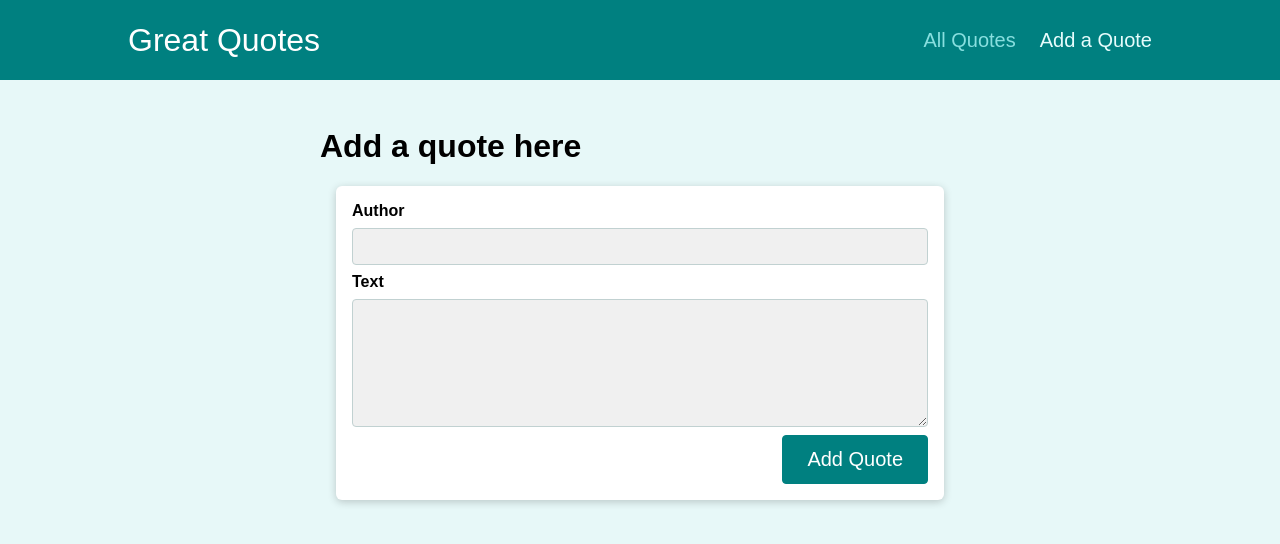
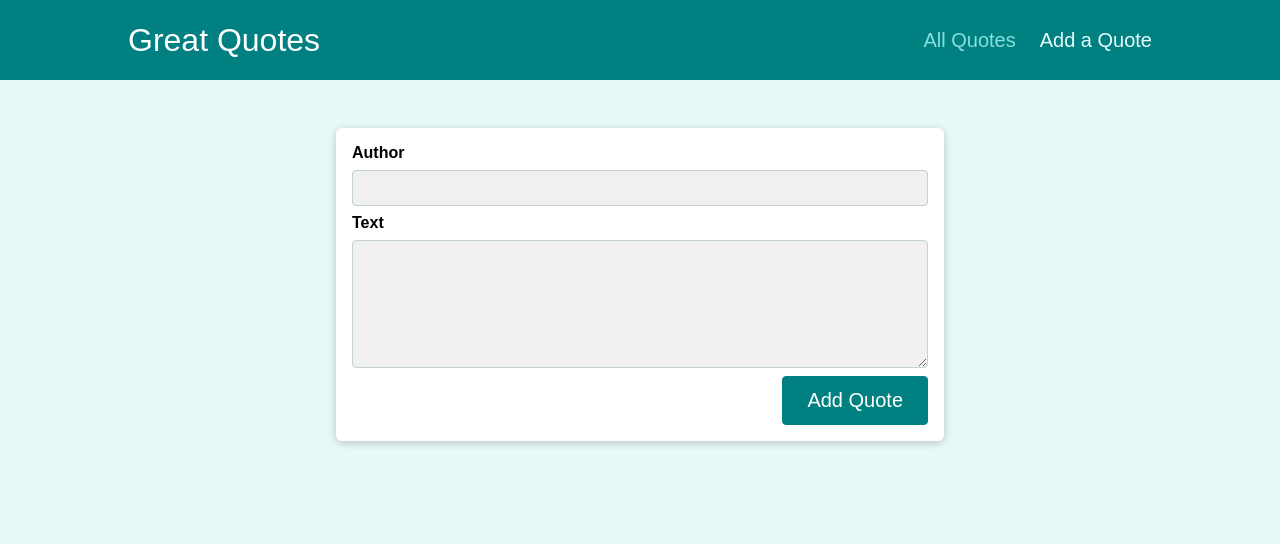
Before and after one commit to LoryGlory/react-router-quotes-app, a React (Create React App) app: page /new-quote in a window 1280 px wide. Shown: the top 544 px of the page. Built offline with nearby package versions, Linux system fonts and the light colour scheme.

Commit message:
added quote form import and console log

```diff
--- a/src/components/pages/NewQuote.js
+++ b/src/components/pages/NewQuote.js
@@ -1,12 +1,12 @@
-import {Fragment} from "react";
 import QuoteForm from "../quotes/QuoteForm";
 
 const NewQuote = () => {
+  const addQuoteHandler = quoteData => {
+    console.log(quoteData)
+  }
+
   return (
-      <Fragment>
-        <h1>Add a quote here</h1>
-        <QuoteForm/>
-      </Fragment>
+      <QuoteForm onAddQuote={addQuoteHandler}/>
   )
 };
 
```
